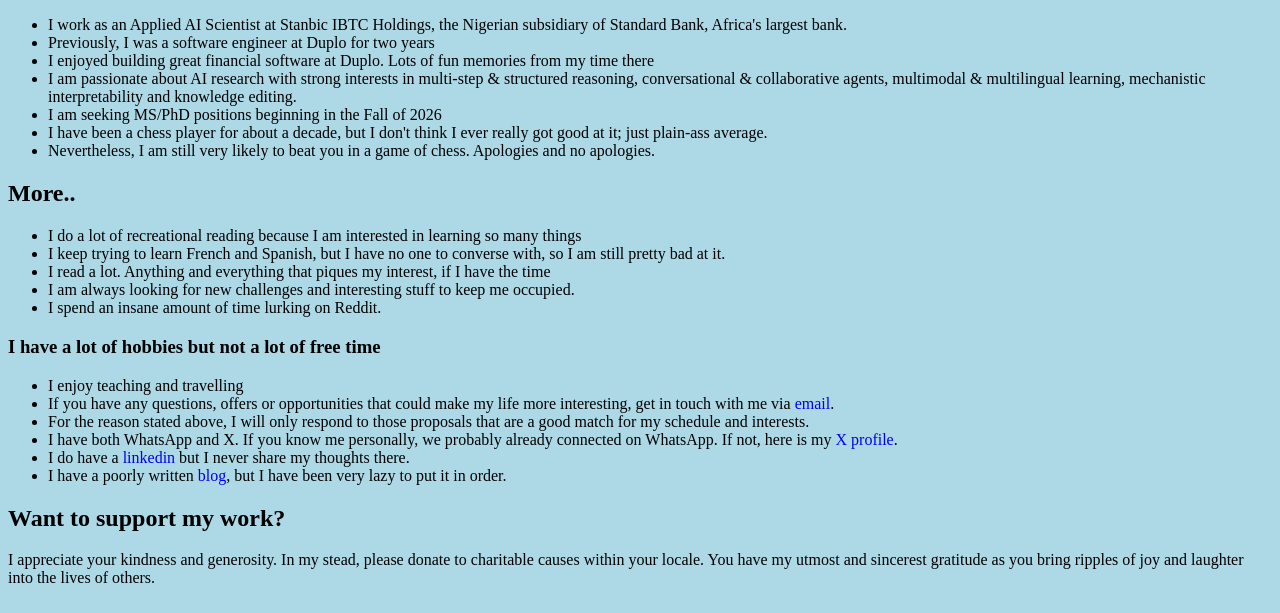
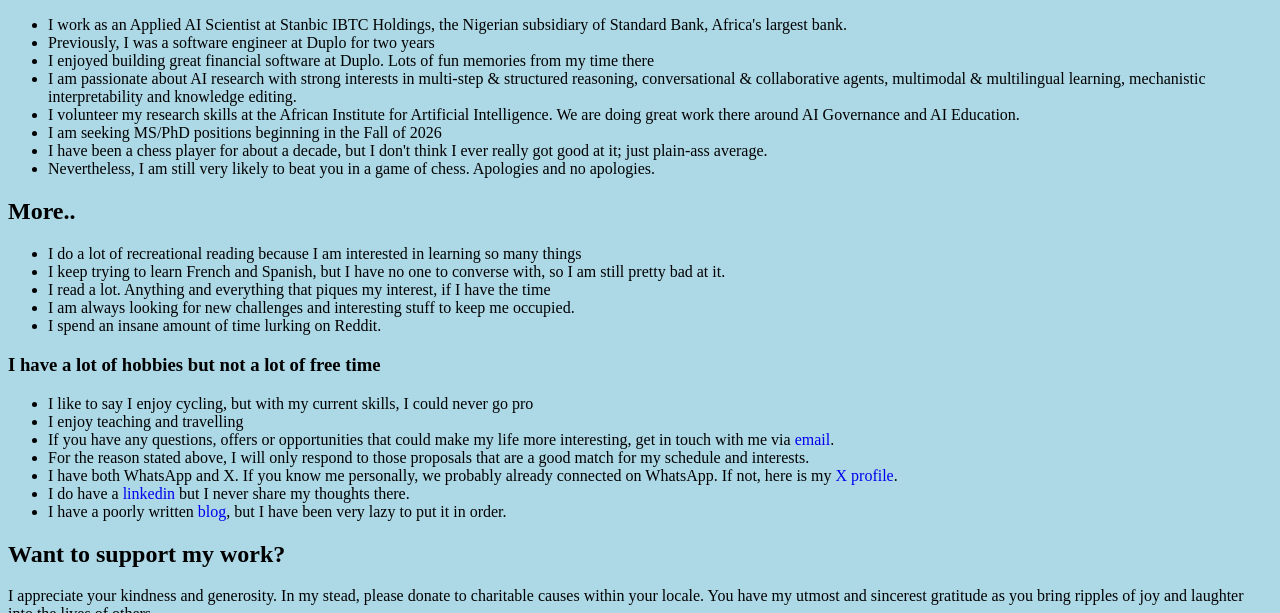
Before and after one commit to luckynkwocha/luckynkwocha.github.io, a plain HTML site: page index.html in a window 1280 px wide. Shown: the part 735-1348 px from the top of the page. Drawn offline with Linux system fonts and the light colour scheme.

Commit message:
profile update and revamp

```diff
--- a/index.html
+++ b/index.html
@@ -53,6 +53,7 @@
       <li> Previously, I was a software engineer at Duplo for two years</li>
       <li>I enjoyed building great financial software at Duplo. Lots of fun memories from my time there</li>
       <li>I am passionate about AI research with strong interests in multi-step & structured reasoning, conversational & collaborative agents, multimodal & multilingual learning, mechanistic interpretability and knowledge editing. </li>
+      <li>I volunteer my research skills at the African Institute for Artificial Intelligence. We are doing great work there around AI Governance and AI Education.</li>
       <li>I am seeking MS/PhD positions beginning in the Fall of 2026</li>
       <li>
         I have been a chess player for about a decade, but I don't
@@ -86,6 +87,7 @@
     <h3>I have a lot of hobbies but not a lot of free time</h3>
 
     <ul>
+      <li>I like to say I enjoy cycling, but with my current skills, I could never go pro</li>
       <li>
         I enjoy teaching and travelling
       </li>
```
